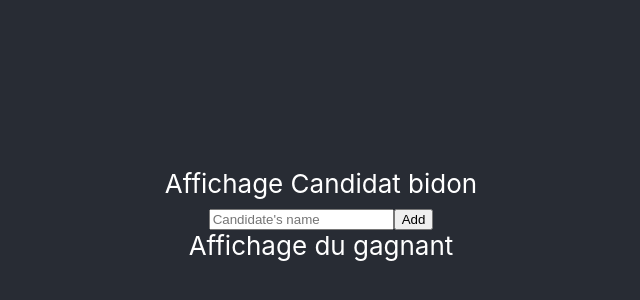
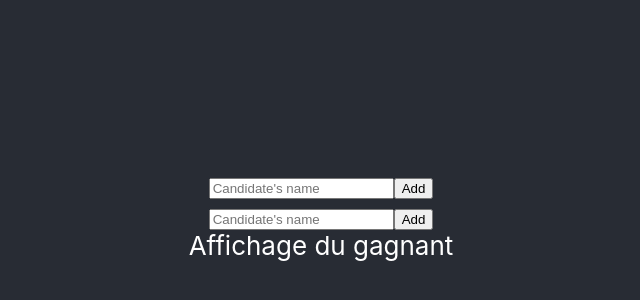
Before and after one commit to MrSlyP/Team-Project-React-Voting-Boot, a React (Create React App) app: page / in a window 1280 px wide. Shown: the part 186-486 px from the top of the page, without its empty margins (319-959 px from the left). Built offline with nearby package versions, Linux system fonts and the light colour scheme.

Commit message:
Console log test success: props retrieved from AddCandidat.js

```diff
--- a/src/ListCandidat.js
+++ b/src/ListCandidat.js
@@ -1,14 +1,24 @@
 import React, { useState } from "react";
+import AddCandidat from "./AddCandidat";
 
 function ListCandidat(props) {
     //But: afficher les candidats à mesure qu'ils
     //sont ajoutés.
-    let liste = props.liste
+    //let liste = props.liste
+
+    //handling values passed as props
+    //retrieving candidateNames
+    const onSaveHandler = (enteredCandidate) => {
+      const candidates = {enteredCandidate};
+      console.log(candidates);
+    };
 
     return (
       <div>
-          Affichage Candidat {" "}
-          {liste}
+          {/* Affichage Candidat {" "}
+          {liste} */}
+          {/* retrieving candidateNames value from AddCandidat.js */}
+          <AddCandidat onSaveCandidat={onSaveHandler}/>
       </div>
     )
   }
```
